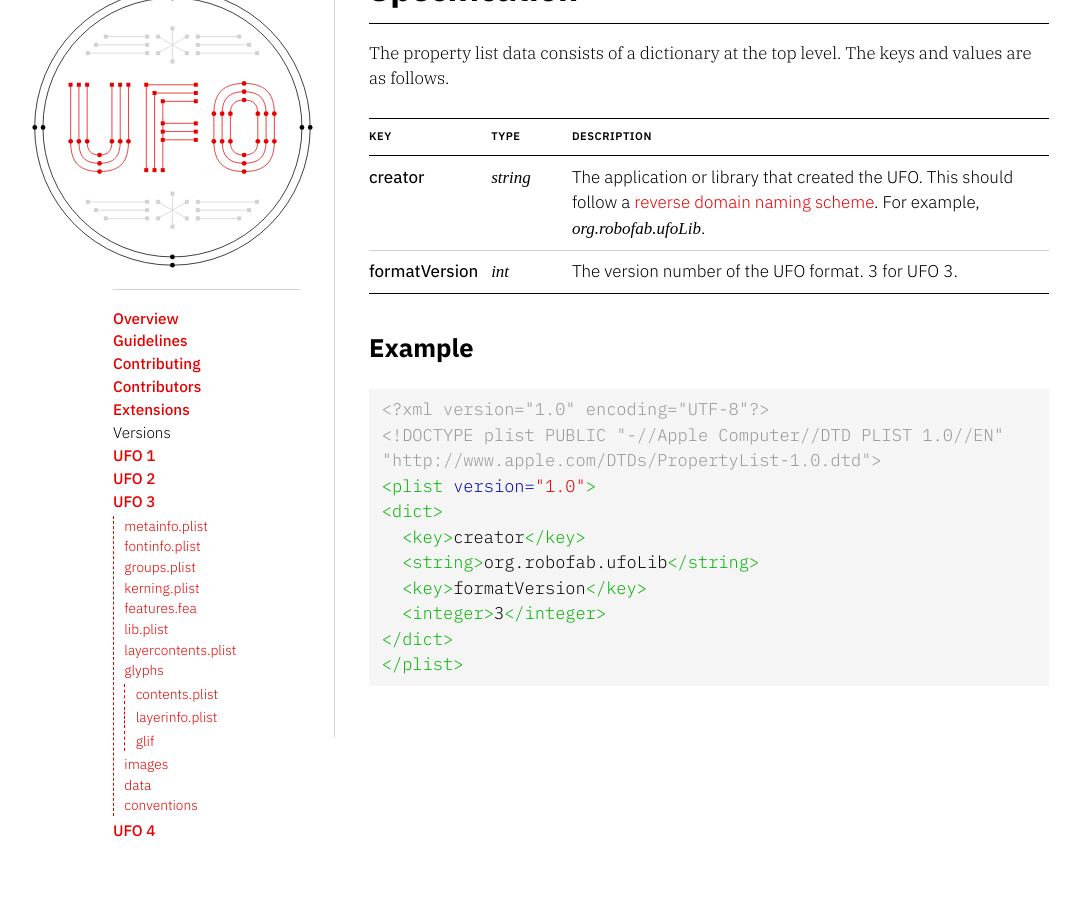
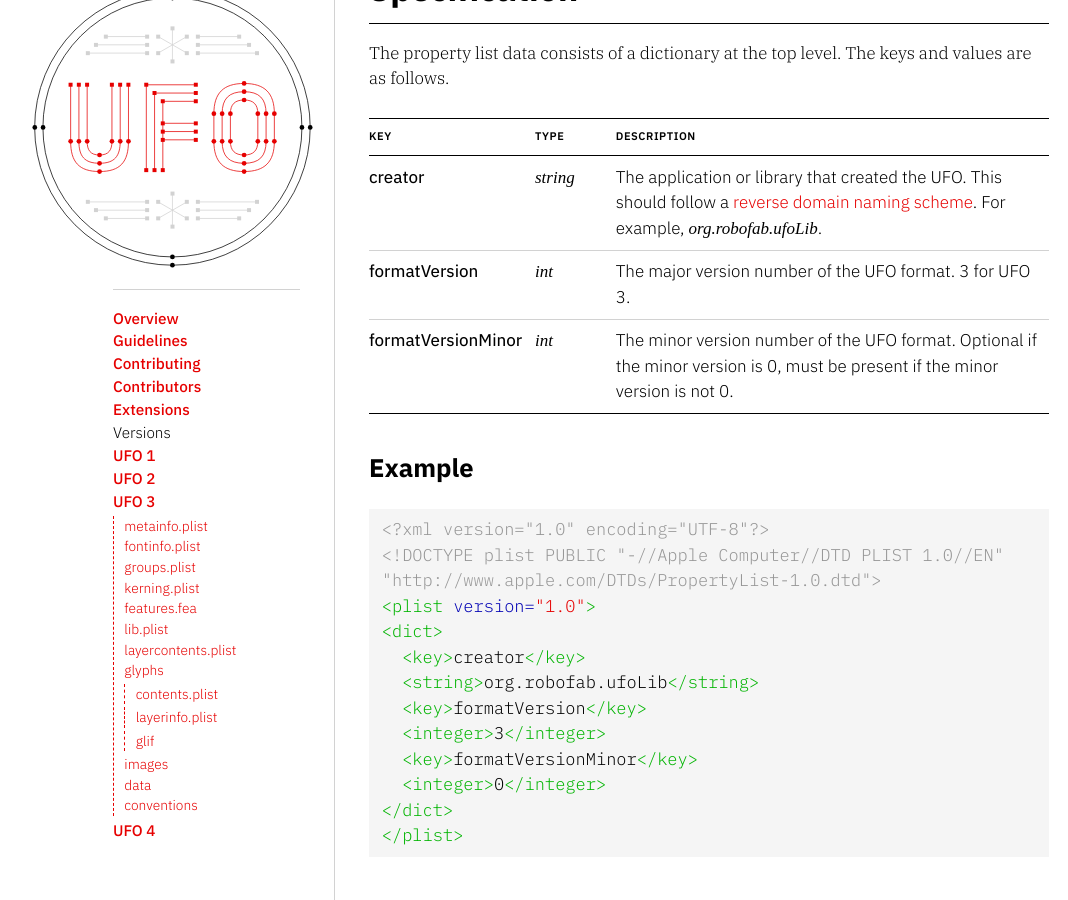
Before and after one commit to unified-font-object/ufo-spec, a Jekyll site: the page built from versions/ufo3/metainfo.plist.md, in a window 1280 px wide and 900 px high, scrolled down 426 px. Shown: the whole window, without its empty margins (51-1119 px from the left). Built offline with Jekyll 4.4.1, drawn with Linux system fonts in a browser that asks for light colours; some web fonts are replaced; before the commit the page ends 1256 px from its top, so only the background shows below that.

Commit message:
Document minor version for UFO and glyf

````diff
--- a/versions/ufo3/metainfo.plist.md
+++ b/versions/ufo3/metainfo.plist.md
@@ -16,7 +16,8 @@ The property list data consists of a dictionary at the top level. The keys and v
 | key | type | description |
 |--|--|--|
 | creator | string | The application or library that created the UFO. This should follow a [reverse domain naming scheme]. For example, *org.robofab.ufoLib*. |
-| formatVersion | int | The version number of the UFO format. 3 for UFO 3. |
+| formatVersion | int | The major version number of the UFO format. 3 for UFO 3. |
+| formatVersionMinor | int | The minor version number of the UFO format. Optional if the minor version is 0, must be present if the minor version is not 0. |
 
 ### Example
 
@@ -30,6 +31,8 @@ The property list data consists of a dictionary at the top level. The keys and v
   <string>org.robofab.ufoLib</string>
   <key>formatVersion</key>
   <integer>3</integer>
+  <key>formatVersionMinor</key>
+  <integer>0</integer>
 </dict>
 </plist>
 ```
````
Also changed, not shown: versions/ufo3/glyphs/glif.md (+2 -1 lines).
